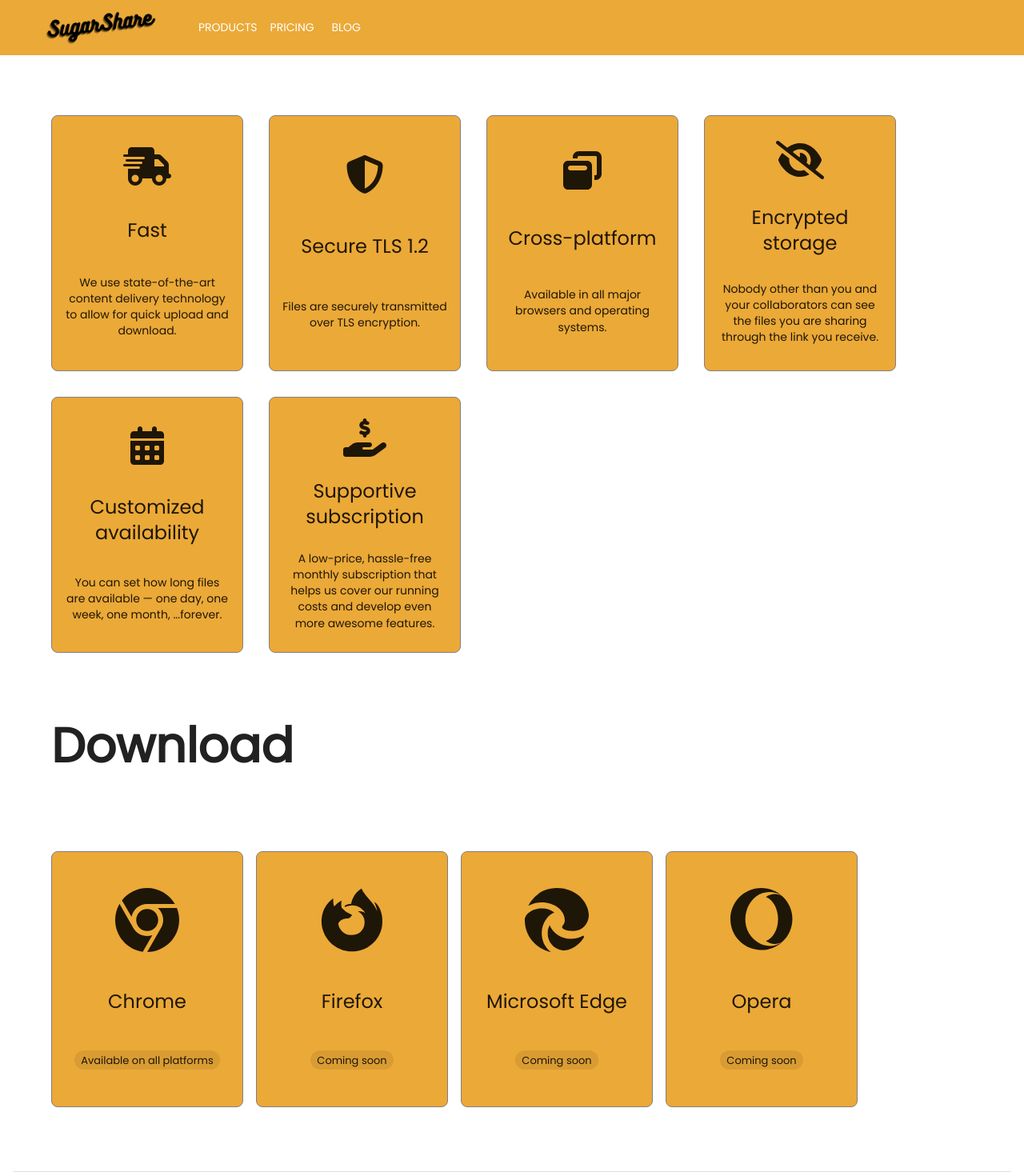
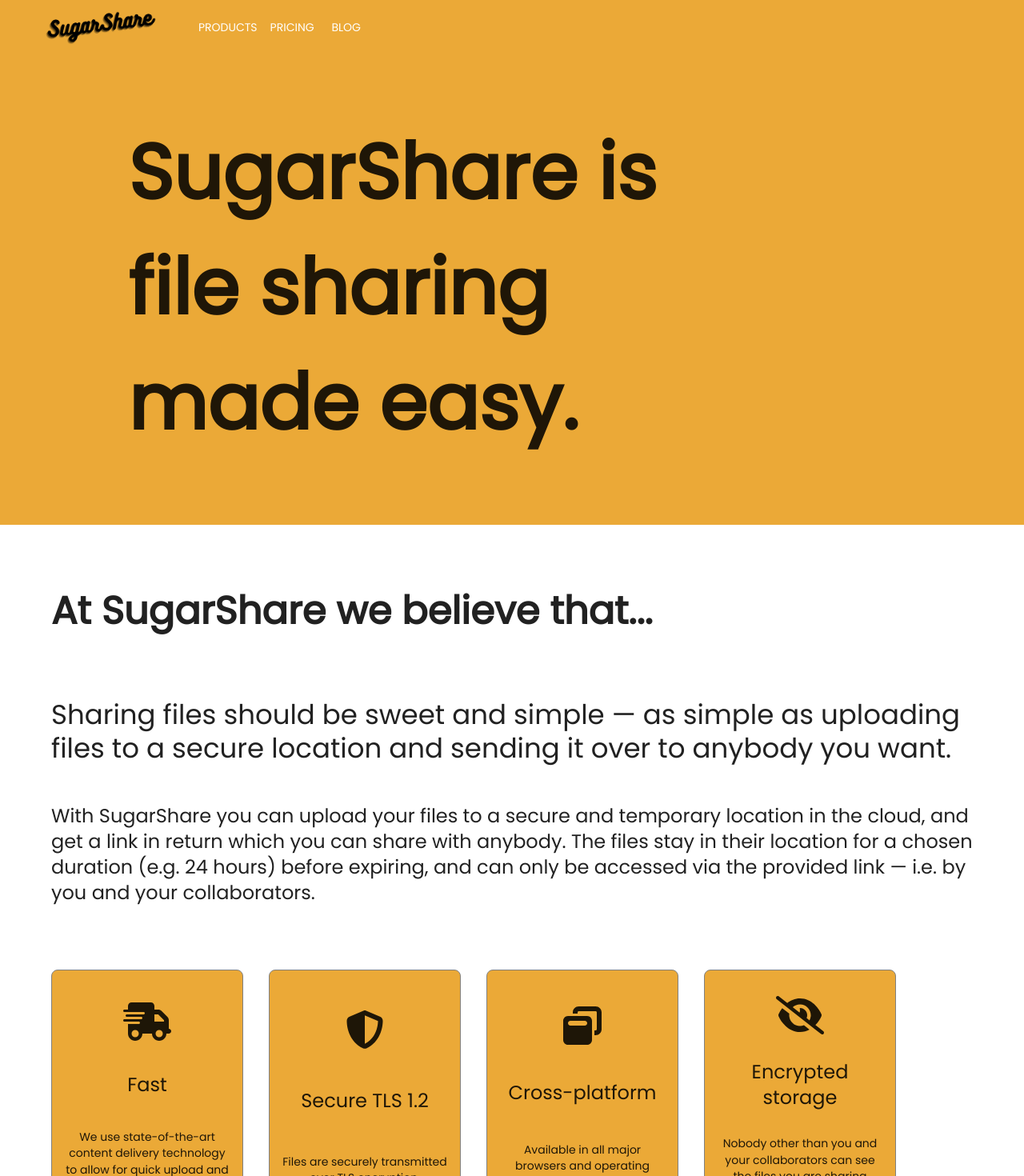
Before and after one commit to sugarshare/sugarshare-www, a React (Create React App) app: page / in a window 1280 px wide. Shown: the top 1470 px of the page at 80% size. Built offline with nearby package versions, Linux system fonts and the light colour scheme.

Commit message:
Add basic landing page and welcome text

```diff
--- a/src/App.tsx
+++ b/src/App.tsx
@@ -10,14 +10,33 @@
 
 import Navigation from './components/Navigation';
 import Footer from './components/Footer';
+import Landing from './components/Landing';
 import InstallLink from './components/InstallLink';
 import PropertyTile from './components/PropertyTile';
 
-function App() {
+export default function App() {
   return (
     <Container maxWidth={false} disableGutters>
       <Navigation />
+      <Landing />
       <Container maxWidth='lg'>
+
+        <Box sx={{ my: 10 }}>
+          <Typography variant='h3' fontWeight='bold' sx={{ my: 10 }}>At SugarShare we believe that...</Typography>
+          <Typography variant='h4' component='span'>
+            Sharing files should be sweet and simple &mdash; as simple as uploading files to a secure location and
+            sending it over to anybody you want.
+          </Typography>
+          <br />
+          <br />
+          <br />
+          <Typography variant='h5' component='span'>
+            With SugarShare you can upload your files to a secure and temporary location in the cloud, and get a
+            link in return which you can share with anybody. The files stay in their location for a chosen duration
+            (e.g. 24 hours) before expiring, and can only be accessed via the provided link &mdash; i.e. by you
+            and your collaborators.
+          </Typography>
+        </Box>
 
         <Box sx={{ my: 10 }}>
           <Grid container spacing={{ xs: 1, sm: 2, md: 4 }}>
@@ -89,5 +108,3 @@
     </Container>
   );
 }
-
-export default App;
--- /dev/null
+++ b/src/components/Landing.tsx
@@ -0,0 +1,31 @@
+import React from 'react';
+import Box from '@mui/material/Box';
+import Typography from '@mui/material/Typography';
+
+export default function Landing() {
+  return (
+    <Box sx={{
+      width: '100%',
+      backgroundColor: 'honey.main',
+      py: { sm: 5, lg: 10 },
+      px: { sm: 10, lg: 20 },
+    }}
+    >
+      <Typography
+        variant='h1'
+        fontWeight='bold'
+        sx={{
+          lineHeight: { sm: 1.2, lg: 1.5 },
+        }}
+      >
+        SugarShare is
+        <br />
+        file sharing
+        <br />
+        made easy.
+        <br />
+      </Typography>
+
+    </Box>
+  );
+}
```
